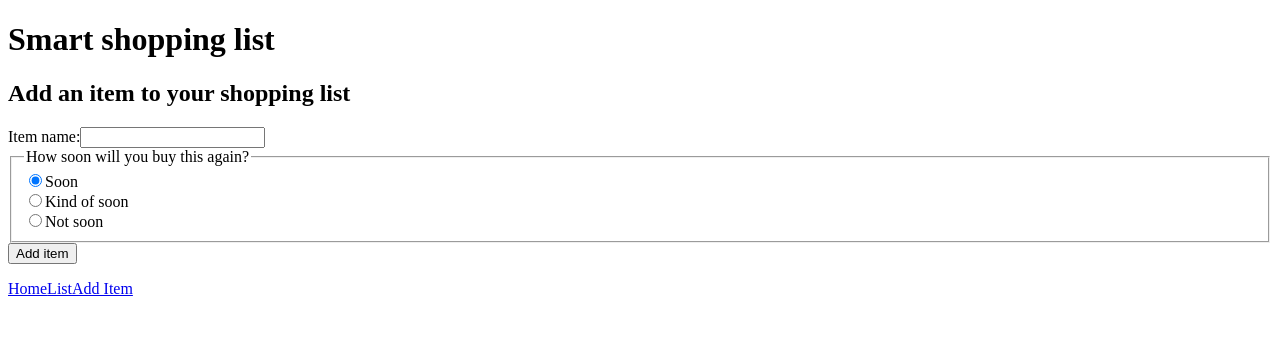
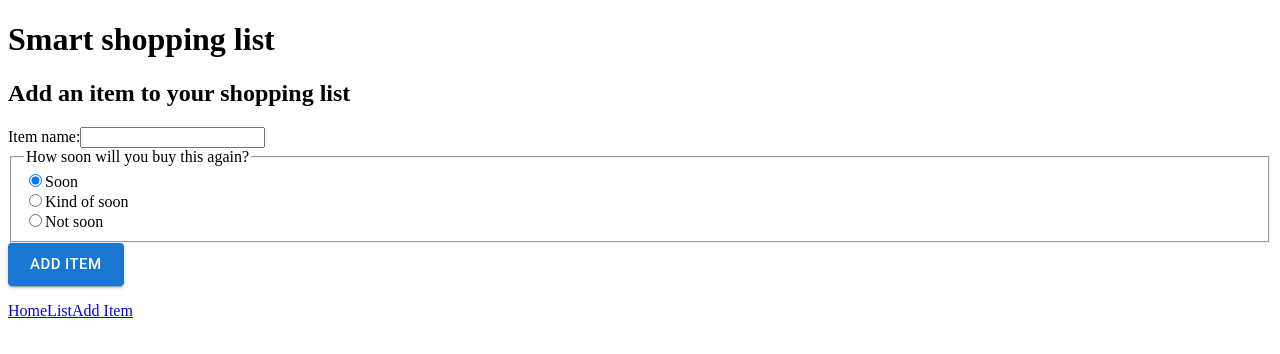
Before and after one commit to the-collab-lab/tcl-57-smart-shopping-list, a React (Vite) app: page /add-item in a window 1280 px wide. Shown: the top 354 px of the page. Built offline with nearby package versions, Linux system fonts and the light colour scheme.

Commit message:
Implement MUI `Button` for add item form submit

```diff
--- a/src/views/AddItem.jsx
+++ b/src/views/AddItem.jsx
@@ -1,5 +1,6 @@
 import { useState } from 'react';
 import { addItem } from '../api/firebase.js';
+import { Button } from '@mui/material';
 
 export function AddItem({ listToken, data }) {
 	const [itemName, setItemName] = useState('');
@@ -79,8 +80,16 @@ export function AddItem({ listToken, data }) {
 					/>
 					<label htmlFor="not-soon">Not soon</label>
 				</fieldset>
-
-				<input type="submit" value="Add item" />
+				{/* <input type="submit" value="Add item"> */}
+				<Button
+					type="button"
+					variant="contained"
+					size="large"
+					onClick={handleSubmit}
+				>
+					Add item
+				</Button>
+				{/* </input> */}
 			</form>
 			{/* TODO: we could change item added message to a toast message, alert, timeout or use third-party library for this message. */}
 			{error ? <p>Oh no, something went wrong.</p> : <p>{userAlertMessage}</p>}
```
